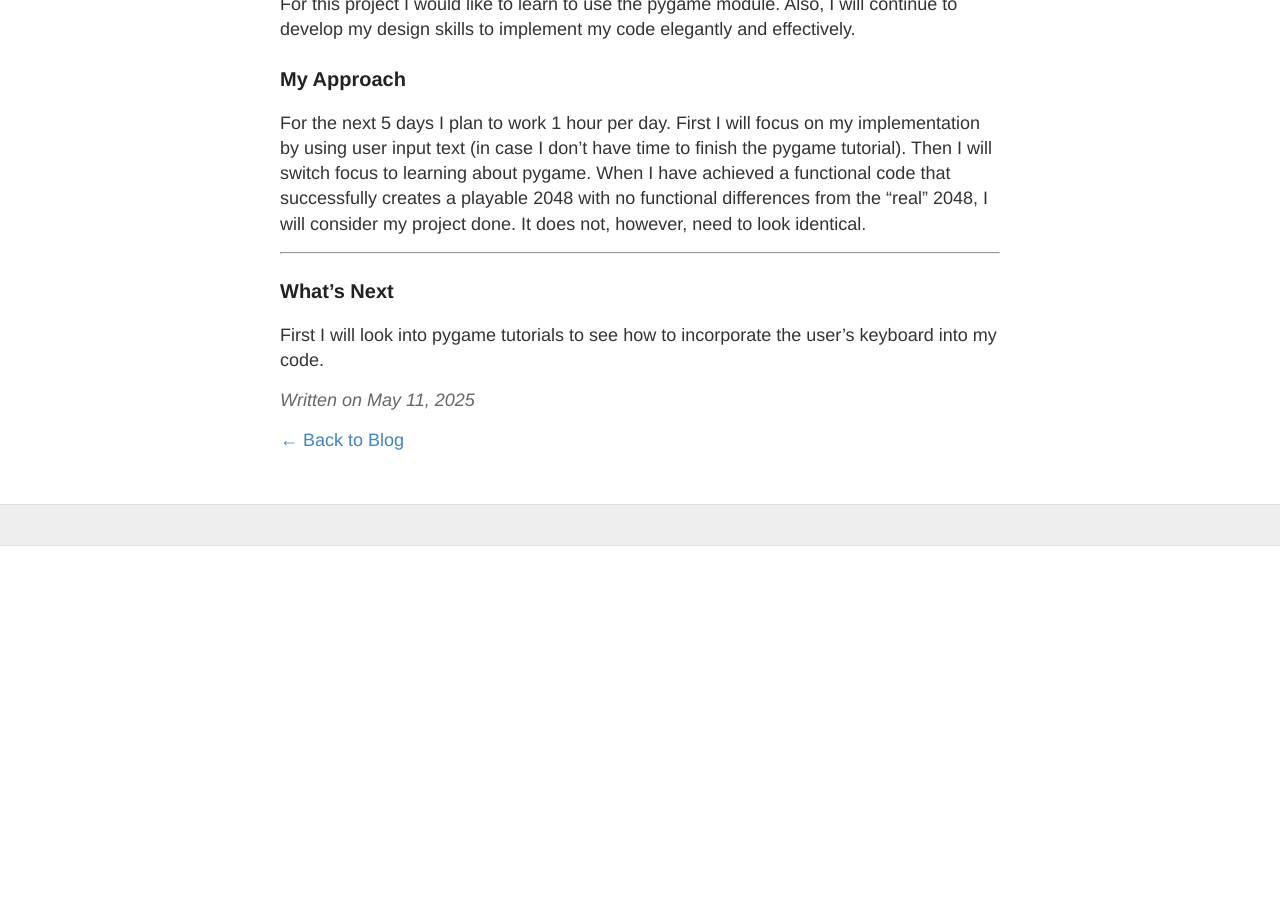
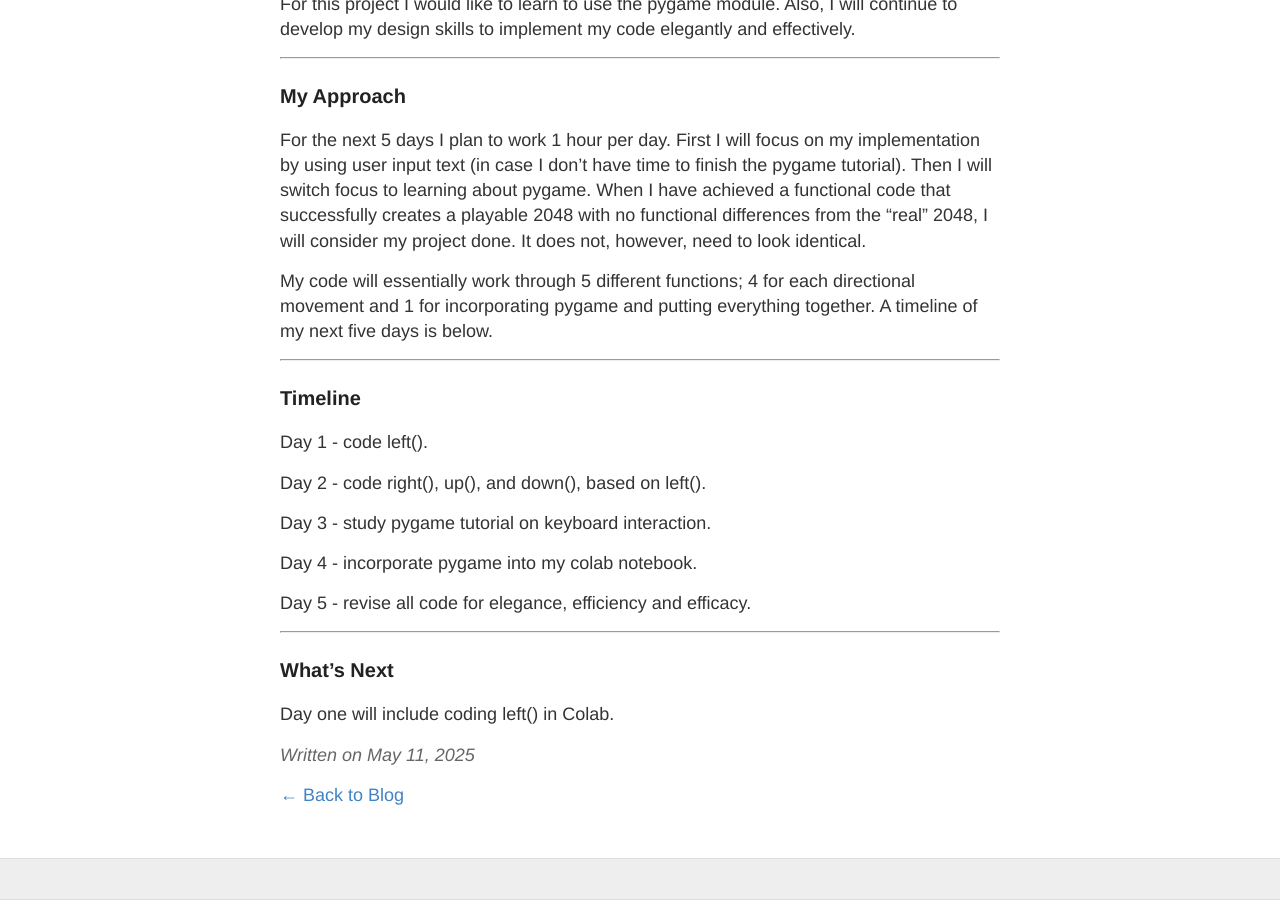
Before and after one commit to sophiachen120/sophiachen120.github.io, a Jekyll site: the page built from _posts/2025-05-11-motivation.md, in a window 1280 px wide and 900 px high, scrolled down 663 px. Built offline with Jekyll 4.4.1, drawn with Linux system fonts in a browser that asks for light colours; before the commit the page ends 1209 px from its top, so only the background shows below that.

Commit message:
Update 2025-05-11-motivation.md

```diff
--- a/_posts/2025-05-11-motivation.md
+++ b/_posts/2025-05-11-motivation.md
@@ -19,12 +19,30 @@ I am extremely good at 2048 and play it all the time, which is why I decided on
 
 For this project I would like to learn to use the pygame module. Also, I will continue to develop my design skills to implement my code elegantly and effectively.
 
+---
+
 ### My Approach
 
 For the next 5 days I plan to work 1 hour per day. First I will focus on my implementation by using user input text (in case I don't have time to finish the pygame tutorial). Then I will switch focus to learning about pygame. When I have achieved a functional code that successfully creates a playable 2048 with no functional differences from the "real" 2048, I will consider my project done. It does not, however, need to look identical.
+
+My code will essentially work through 5 different functions; 4 for each directional movement and 1 for incorporating pygame and putting everything together. A timeline of my next five days is below.
+
+---
+
+### Timeline
+
+Day 1 - code left().
+
+Day 2 - code right(), up(), and down(), based on left().
+
+Day 3 - study pygame tutorial on keyboard interaction.
+
+Day 4 - incorporate pygame into my colab notebook.
+
+Day 5 - revise all code for elegance, efficiency and efficacy.
 
 ---
 
 ### What's Next
 
-First I will look into pygame tutorials to see how to incorporate the user's keyboard into my code.
+Day one will include coding left() in Colab.
```
